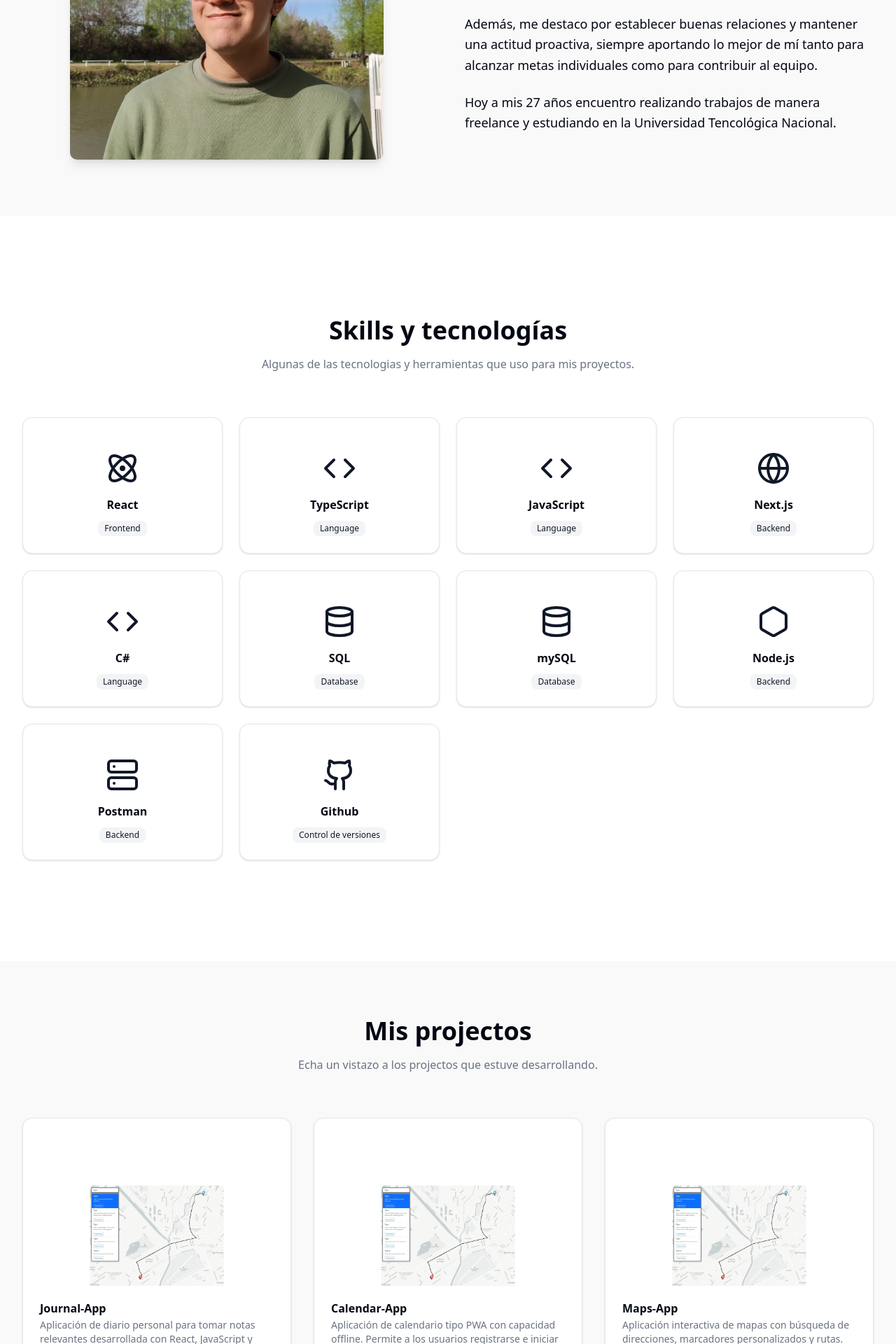
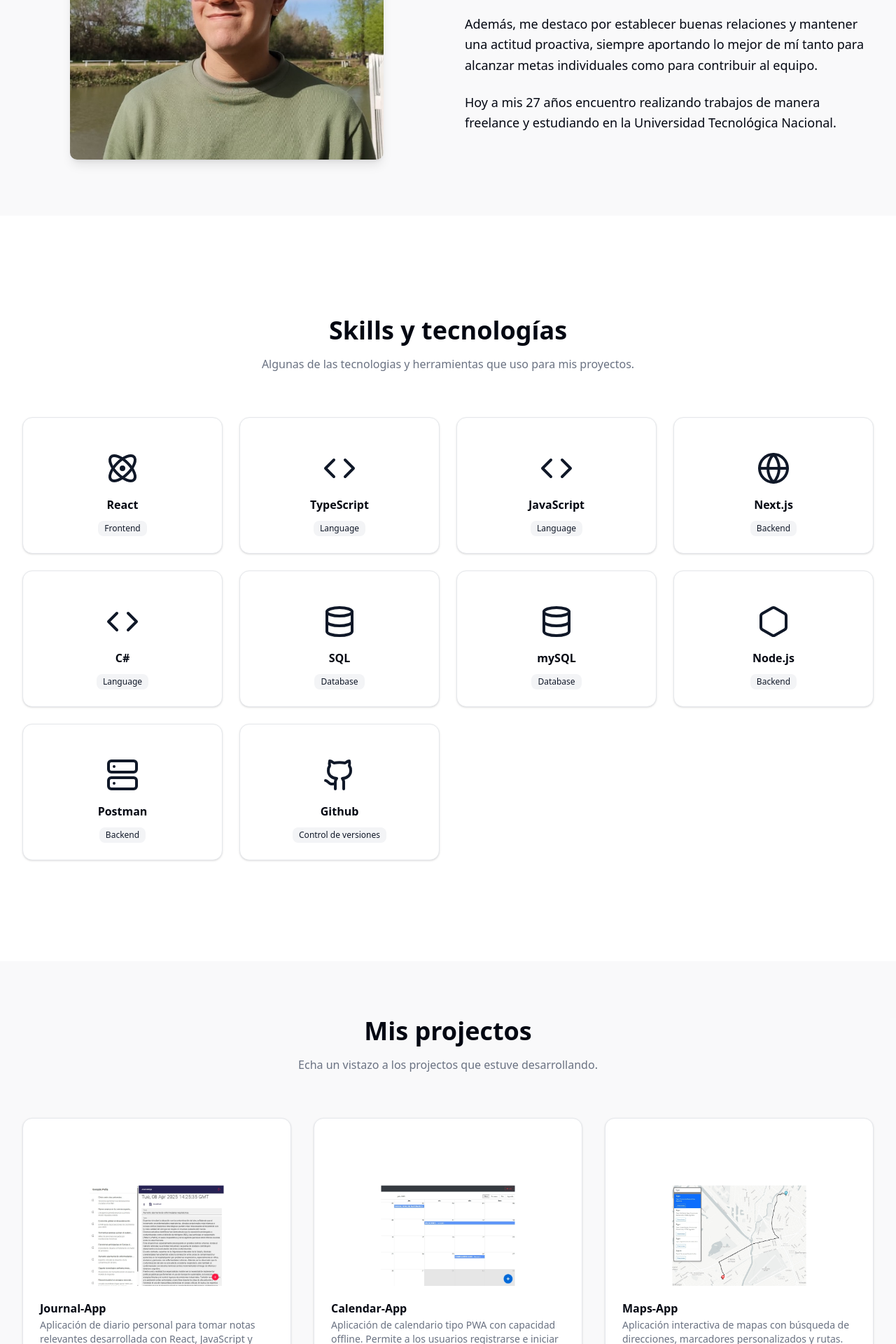
Before and after one commit to GonzaloPenia/PortfolioWeb, a React (Vite) app: page / in a window 1280 px wide. Shown: the part 1340-3260 px from the top of the page at 70% size. Built offline with nearby package versions, Linux system fonts and the light colour scheme.

Commit message:
media fix

```diff
--- a/src/components/AboutMe.tsx
+++ b/src/components/AboutMe.tsx
@@ -36,7 +36,7 @@ export const AboutMe = () => {
                 metas individuales como para contribuir al equipo.
               </p>
               <p className="text-lg leading-relaxed">
-                Hoy a mis 27 años encuentro realizando trabajos de manera freelance y estudiando en la Universidad Tencológica Nacional.
+                Hoy a mis 27 años encuentro realizando trabajos de manera freelance y estudiando en la Universidad Tecnológica Nacional.
               </p>
 
             </div>
--- a/src/components/Projects.tsx
+++ b/src/components/Projects.tsx
@@ -10,7 +10,7 @@ import { Github } from 'lucide-react'
       description:
         "Aplicación de diario personal para tomar notas relevantes desarrollada con React, JavaScript y Firebase. Permite a los usuarios crear, editar y organizar entradas con autenticación segura empleando inicio de sesión y registro con cuentas de Google, carga de imágenes y CRUD de las notas. Implementa Redux para gestión de estado y SASS para estilos modularizados.",
       tech: ["Next.js", "TypeScript", "Stripe", "PostgreSQL"],
-      image: "/MapsApp3-4.jpg",
+      image: "/JournalApp4-3.jpg",
       github: "https://github.com/GonzaloPenia/U17-JournalApp",
       live: "#",
     },
@@ -18,7 +18,7 @@ import { Github } from 'lucide-react'
       title: "Calendar-App",
       description: "Aplicación de calendario tipo PWA con capacidad offline. Permite a los usuarios registrarse e iniciar sesión para gestionar su calendario y organizar sus actividades. Incluye autenticación, CRUD de eventos y sincronización en segundo plano. Optimizada con Service Workers para cargar recursos estáticos desde caché. Implementación de persistencia de datos en modo offline usando IndexedDB y re-sincronización al recuperar conexión.",
       tech: ["React", "Node.js", "Socket.io", "MongoDB"],
-      image: "/MapsApp3-4.jpg",
+      image: "/CalendarApp4-3.jpg",
       github: "https://github.com/GonzaloPenia/ReactCalendarFrontend",
       live: "#",
     },
```
Also changed, not shown: public/CalendarApp4-3.jpg (added), public/JournalApp4-3.jpg (added).
